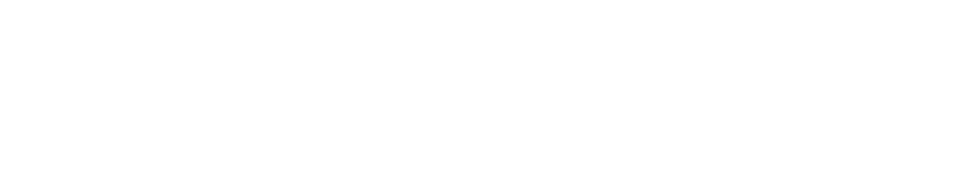
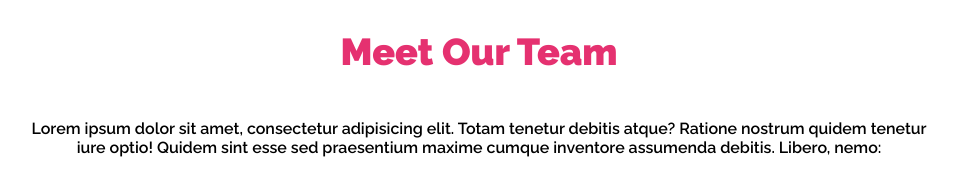
Before and after one commit to markcaf/html-css-float-cards, a plain HTML site: page index.html in a window 1280 px wide. Shown: the whole page, without its empty margins (161-1119 px from the left). Drawn offline with Linux system fonts and the light colour scheme; files that its build step writes are made by us from their sources.

Commit message:
Heading della sezione

```diff
--- a/css/style.css
+++ b/css/style.css
@@ -1,6 +1,26 @@
+@import url('https://fonts.googleapis.com/css2?family=Raleway:wght@600;900&display=swap');
+
 /* Reset */
 *{
     margin: 0;
     padding: 0;
     box-sizing: border-box;
 }
+
+body{
+    font-family: 'Raleway', sans-serif;
+    width: 70%;
+    margin: 30px auto;
+}
+
+.title{
+    font-weight: 900;
+    color: #e53170;
+    font-size: 25px;
+    margin-bottom: 45px;
+}
+
+.heading{
+    text-align: center;
+    margin-bottom: 45px;
+}
--- a/index.html
+++ b/index.html
@@ -5,9 +5,19 @@
     <meta http-equiv="X-UA-Compatible" content="IE=edge">
     <meta name="viewport" content="width=device-width, initial-scale=1.0">
     <title>HTML CSS Float Cards</title>
-    <link rel="stylesheet" href="style.css">
+    <link rel="stylesheet" href="./css/style.css">
 </head>
 <body>
+    <main>
+        <section class="heading">
+            <div class="title">
+                <h1>Meet Our Team</h1>
+            </div>
+            <div class="text">
+                <p>Lorem ipsum dolor sit amet, consectetur adipisicing elit. Totam tenetur debitis atque? Ratione nostrum quidem tenetur iure optio! Quidem sint esse sed praesentium maxime cumque inventore assumenda debitis. Libero, nemo:</p>
+            </div>
+        </section>
 
+    </main>
 </body>
 </html>
```
